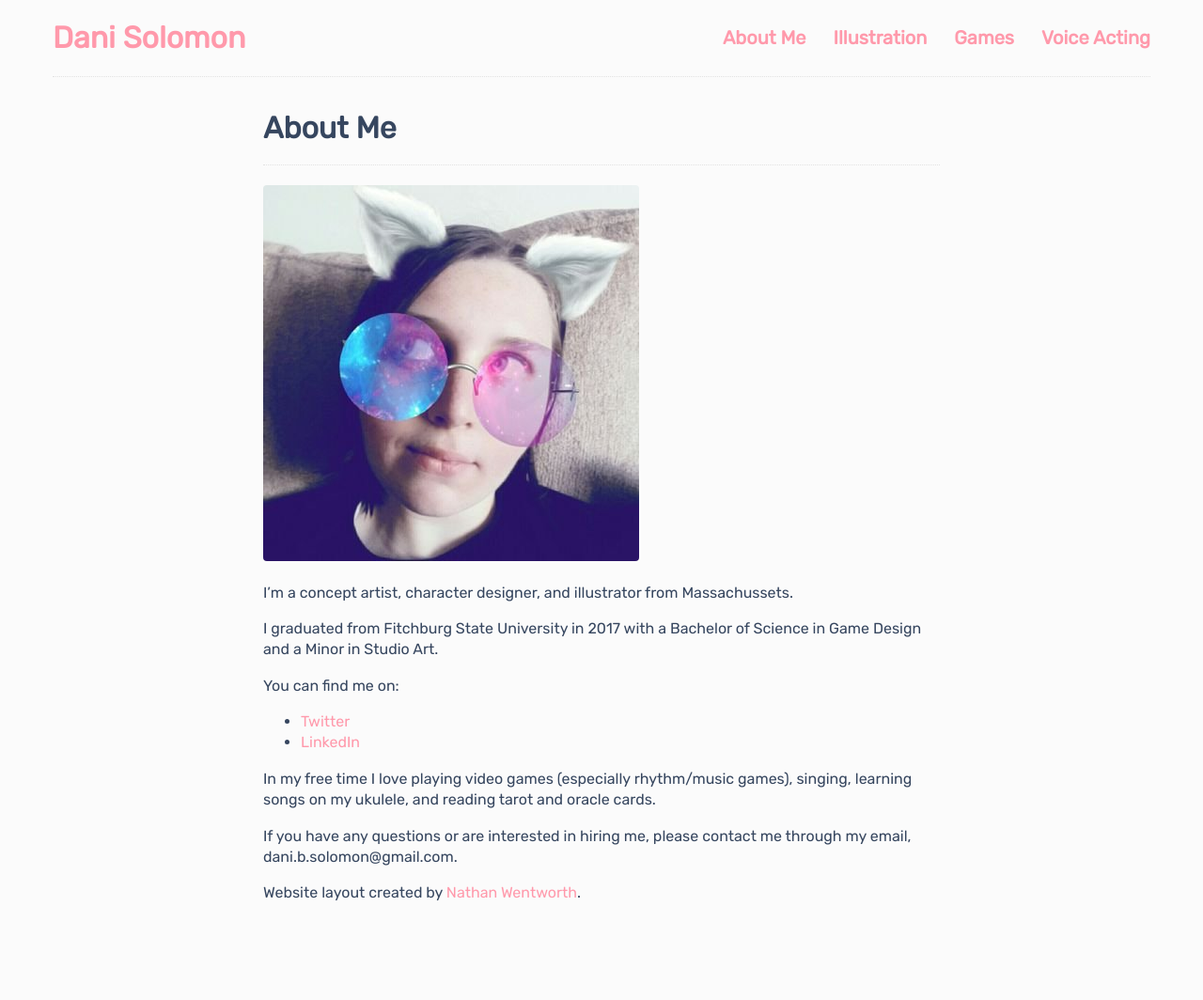
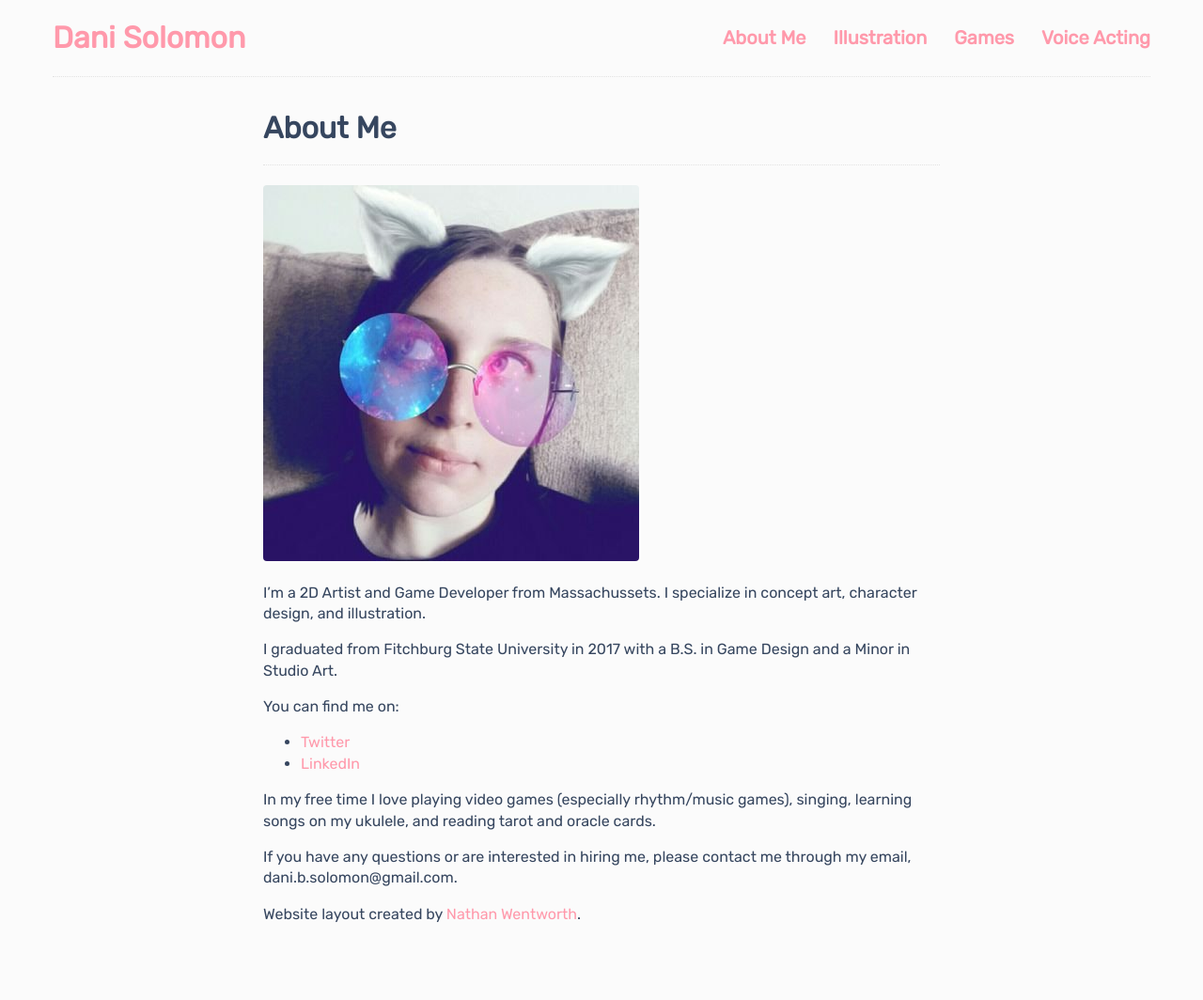
Before and after one commit to DaniBSolomon/danibsolomon.github.io, a Jekyll site: the page built from about.md, in a window 1280 px wide. Shown: the whole page at 94% size. Built offline with Jekyll 4.4.1, drawn with Linux system fonts in a browser that asks for light colours; before the commit the page ends 1042 px from its top, so only the background shows below that.

Commit message:
Update about.md

```diff
--- a/about.md
+++ b/about.md
@@ -5,9 +5,9 @@ title: About Me
 
 ![cool game]({{ site.github.url }}/img/selfie_cat.jpg)
 
-I'm a concept artist, character designer, and illustrator from Massachussets.
+I'm a 2D Artist and Game Developer from Massachussets. I specialize in concept art, character design, and illustration.
 
-I graduated from Fitchburg State University in 2017 with a Bachelor of Science in Game Design and a Minor in Studio Art.
+I graduated from Fitchburg State University in 2017 with a B.S. in Game Design and a Minor in Studio Art.
 
 You can find me on:
 - [Twitter](https://twitter.com/DaniBSolomon)
```
